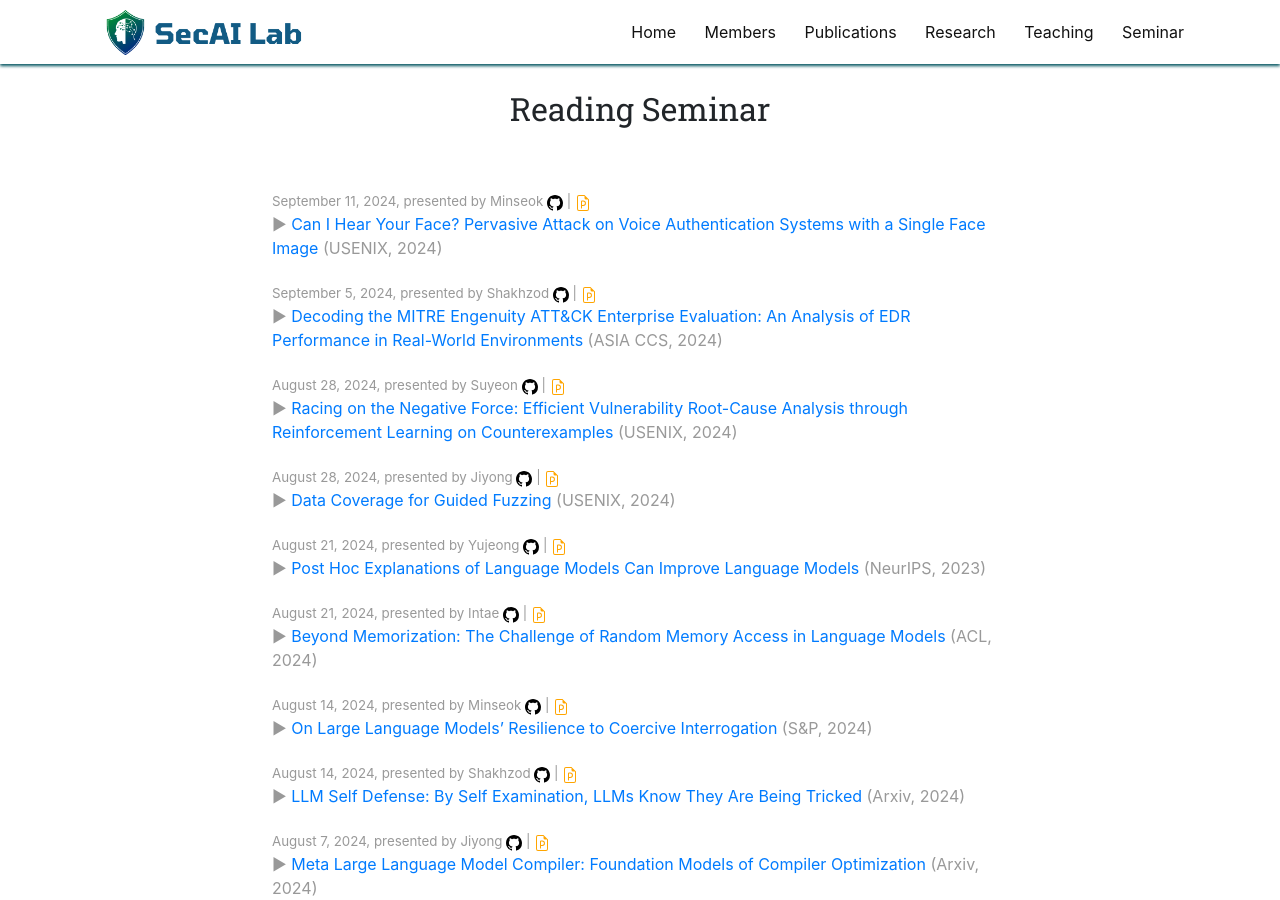
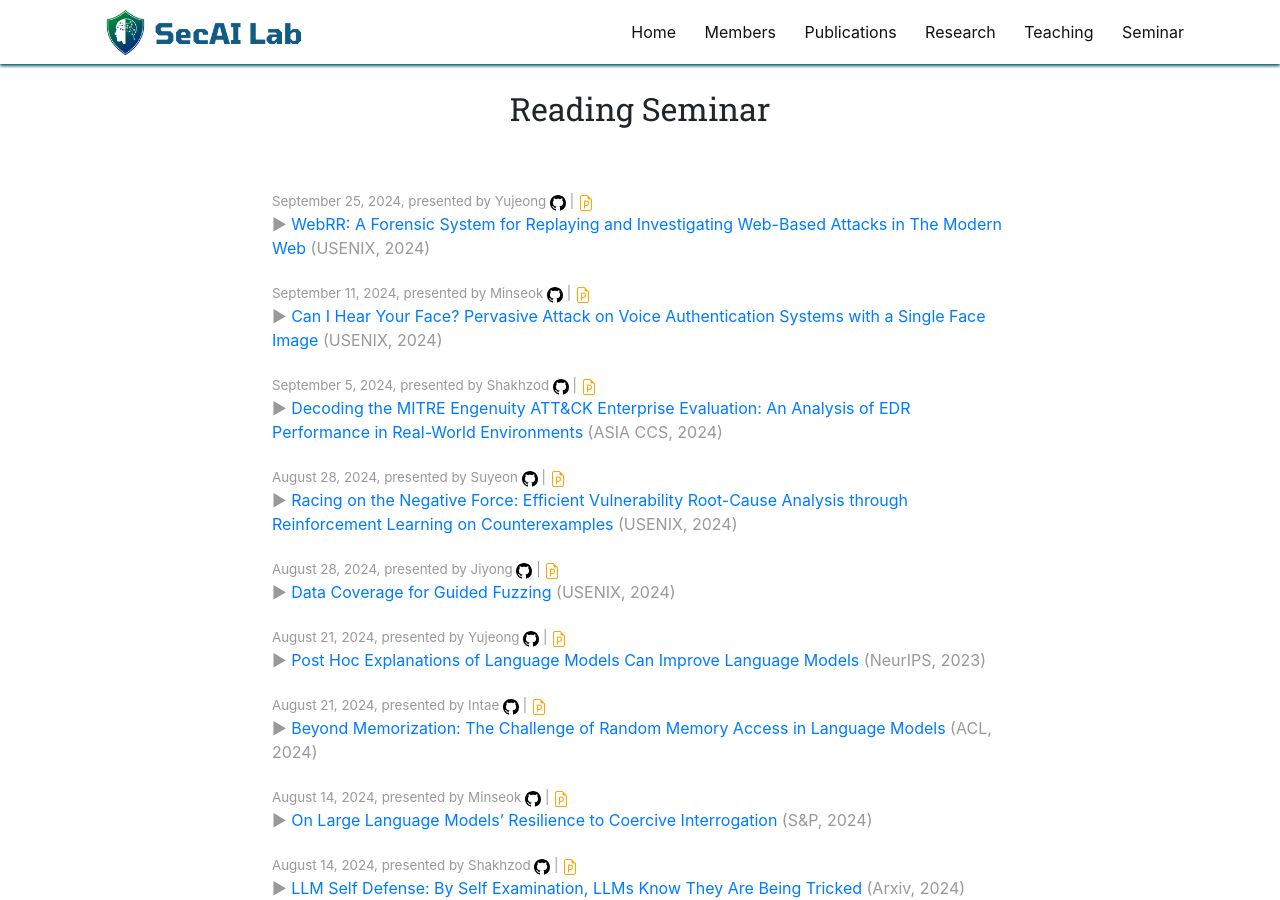
Before and after one commit to SecAI-Lab/secai-lab.github.io, a Jekyll site: the page built from pages/seminar.md, in a window 1280 px wide and 900 px high. Built offline with Jekyll 4.4.1, drawn with Linux system fonts in a browser that asks for light colours; nearby versions of some CDN libraries.

Commit message:
Update readings.yml

```diff
--- a/_data/readings.yml
+++ b/_data/readings.yml
@@ -1,3 +1,13 @@
+- title: "WebRR: A Forensic System for Replaying and Investigating Web-Based Attacks in The Modern Web"
+  link: "https://www.usenix.org/system/files/usenixsecurity24-allen.pdf"
+  ppt_link: ""
+  code_link: ""
+  presenter: Yujeong
+  conference: USENIX
+  date: 2024.09.25
+  pub_year: 2024
+  discussion: "(Discussion) "
+
 - title: "Can I Hear Your Face? Pervasive Attack on Voice Authentication Systems with a Single Face Image"
   link: "https://www.usenix.org/system/files/usenixsecurity24-jiang-nan.pdf"
   ppt_link: "https://for8821.synology.me:5001/d/s/104DzKxOnLNGeaWBOfgyYqS4Gi4SZcJa/8jNBK92x6DwadsBPx6MRxFk2e5ICD9Bb-cbNguYYzqQs"
```
